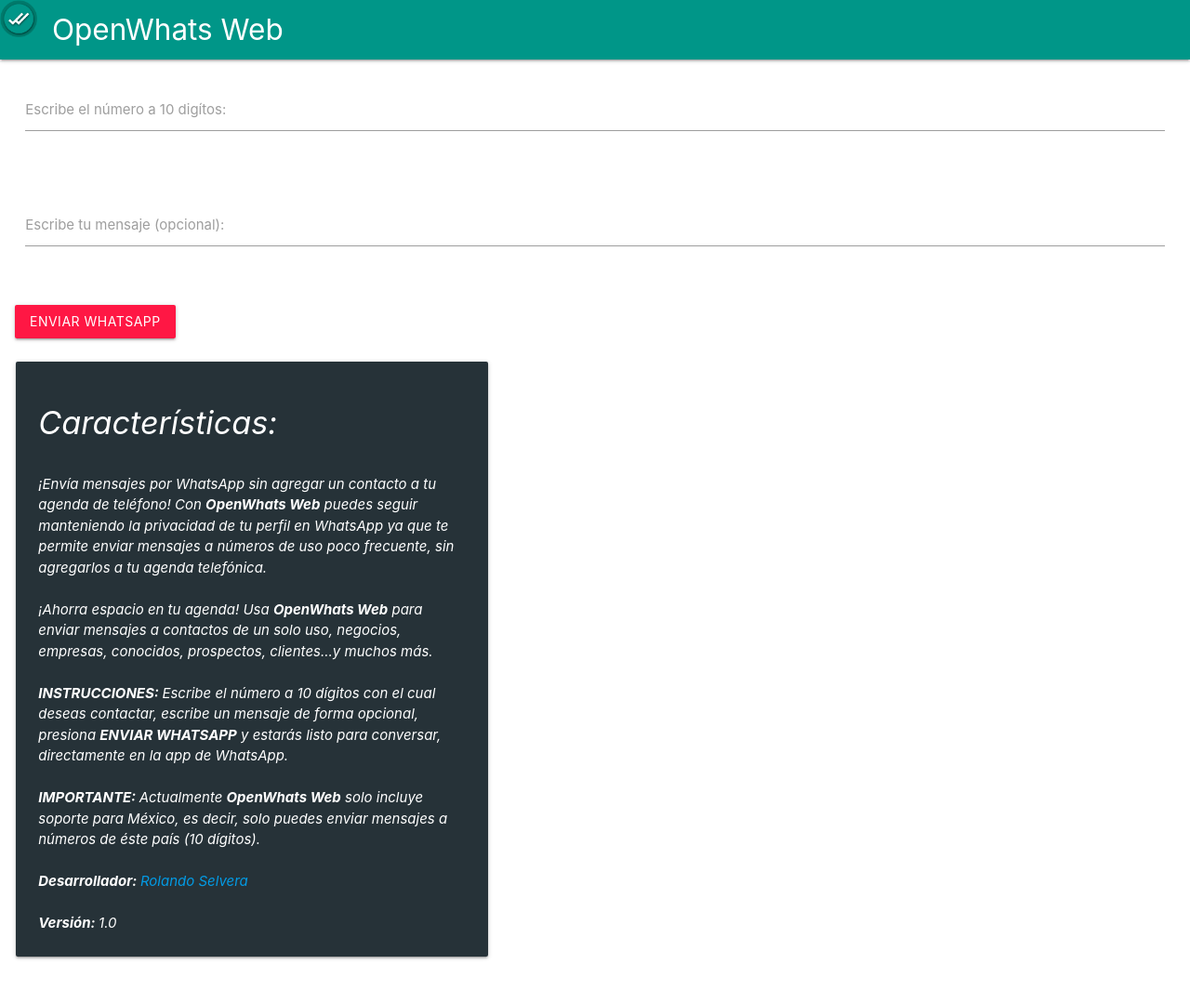
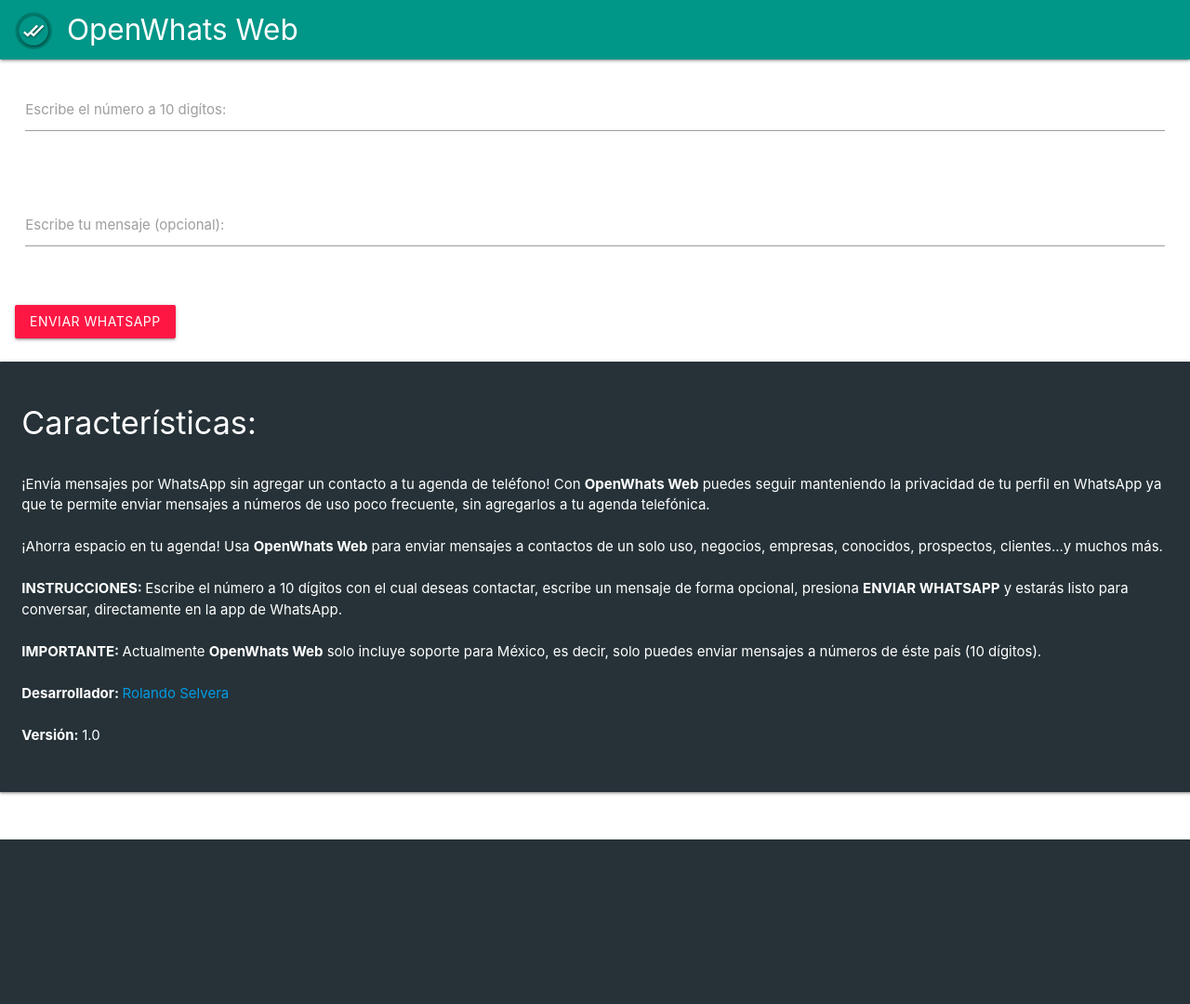
Before and after one commit to RolandoSelvera/rolandoselvera.github.io, a PHP site: page / in a window 1280 px wide. Shown: the whole page at 93% size. After the commit the page ends 903 px from the top, so only its background shows below. Run offline with PHP 8.4, Linux system fonts and the light colour scheme.

Commit message:
[fix] Fix styles openwhats.

```diff
--- a/openwhats/css/style.css
+++ b/openwhats/css/style.css
@@ -6,8 +6,12 @@
 	overflow: hidden;
 }
 
-.brand-logo{
+.brand-logo, .img-logo {
 	margin-left: 16px;
+}
+
+.img-logo {
+	vertical-align: middle;
 }
 
 .main{
@@ -18,8 +22,10 @@
 }
 
 .card-panel{
-	font-style: italic;
+	width: 101vw;
+	margin-left: -28px;
+	font-style: normal;
 	overflow: hidden;
-	margin-left: -10px;
 	margin-top: 25px;
+	padding-bottom: 50px;
 }
```
